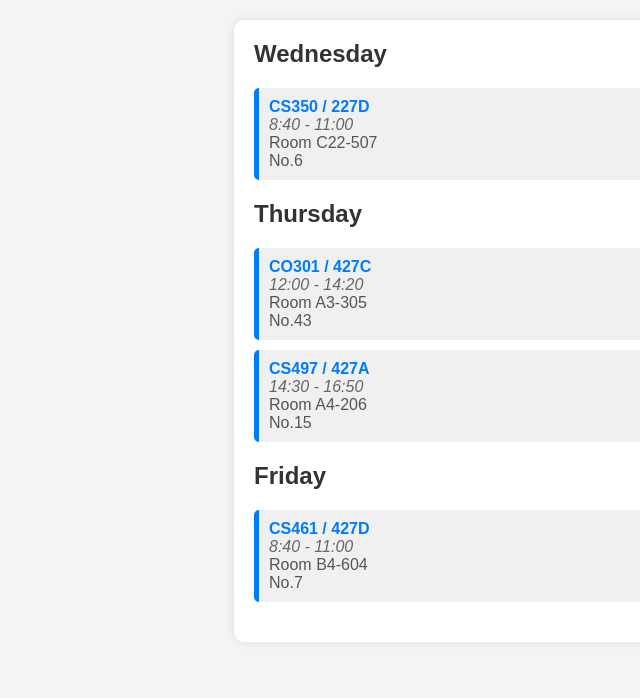
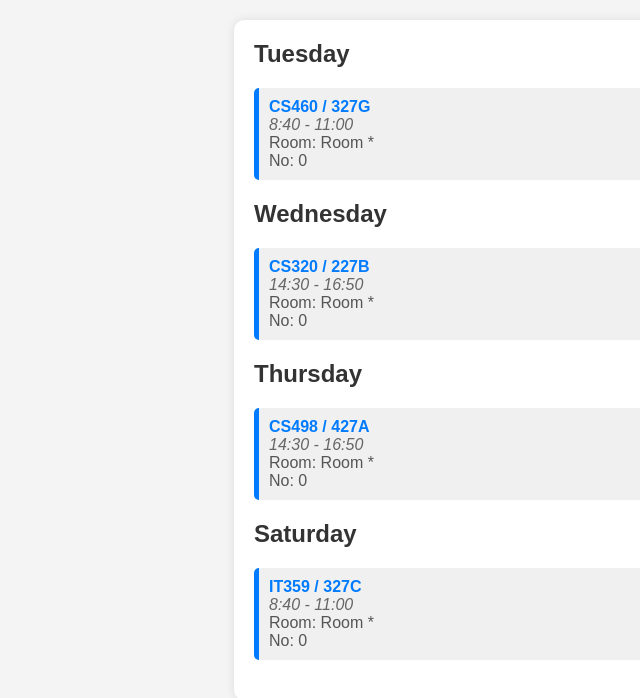
Before and after one commit to JetsadaWijit/schedule, a plain HTML site: page docs/index.html in a window 1280 px wide. Shown: the whole page, without its empty margins (86-726 px from the left). Drawn offline with Linux system fonts and the light colour scheme.

Commit message:
Fix, Create new logic

```diff
--- /dev/null
+++ b/docs/course.json
@@ -0,0 +1,46 @@
+[
+    {
+        "day": "Tuesday",
+        "classes": [
+            {
+                "course": "CS460 / 327G",
+                "time": "8:40 - 11:00",
+                "room": "Room *",
+                "number": 0
+            }
+        ]
+    },
+    {
+        "day": "Wednesday",
+        "classes": [
+            {
+                "course": "CS320 / 227B",
+                "time": "14:30 - 16:50",
+                "room": "Room *",
+                "number": 0
+            }
+        ]
+    },
+    {
+        "day": "Thursday",
+        "classes": [
+            {
+                "course": "CS498 / 427A",
+                "time": "14:30 - 16:50",
+                "room": "Room *",
+                "number": 0
+            }
+        ]
+    },
+    {
+        "day": "Saturday",
+        "classes": [
+            {
+                "course": "IT359 / 327C",
+                "time": "8:40 - 11:00",
+                "room": "Room *",
+                "number": 0
+            }
+        ]
+    }
+]
--- a/docs/index.html
+++ b/docs/index.html
@@ -7,39 +7,9 @@
     <link rel="stylesheet" href="style.css">
 </head>
 <body>
-    <div class="schedule">
-        <div class="day">
-            <h2>Wednesday</h2>
-            <div class="class">
-                <p class="course">CS350 / 227D</p>
-                <p class="time">8:40 - 11:00</p>
-                <p class="room">Room C22-507</p>
-                <p class="number">No.6</p>
-            </div>
-        </div>
-
-        <div class="day">
-            <h2>Thursday</h2>
-            <div class="class">
-                <p class="course">CO301 / 427C</p>
-                <p class="time">12:00 - 14:20</p>
-                <p class="room">Room A3-305</p>
-                <p class="number">No.43</p>
-            </div>
-            <div class="class">
-                <p class="course">CS497 / 427A</p>
-                <p class="time">14:30 - 16:50</p>
-                <p class="room">Room A4-206</p>
-                <p class="number">No.15</p>
-            </div>
-        </div>
-
-        <div class="day">
-            <h2>Friday</h2>
-            <div class="class">
-                <p class="course">CS461 / 427D</p>
-                <p class="time">8:40 - 11:00</p>
-                <p class="room">Room B4-604</p>
-                <p class="number">No.7</p>
-            </div>
-        </
+    <div class="schedule" id="schedule-container">
+        <!-- Classes will be dynamically added here -->
+    </div>
+    <script src="script.js"></script>
+</body>
+</html>
--- /dev/null
+++ b/docs/script.js
@@ -0,0 +1,57 @@
+fetch('course.json')
+    .then(response => {
+        if (!response.ok) {
+            throw new Error(`Failed to fetch data: ${response.statusText}`);
+        }
+        return response.json();
+    })
+    .then(data => {
+        populateSchedule(data);
+    })
+    .catch(error => {
+        console.error('Error fetching course data:', error);
+    });
+
+// Function to populate the schedule
+function populateSchedule(courses) {
+    const scheduleContainer = document.getElementById('schedule-container');
+
+    // Loop through each day in the courses data
+    for (const day of courses) {
+        const dayDiv = document.createElement('div');
+        dayDiv.classList.add('day');
+
+        const dayTitle = document.createElement('h2');
+        dayTitle.textContent = day.day;
+        dayDiv.appendChild(dayTitle);
+
+        for (const course of day.classes) {
+            const classDiv = document.createElement('div');
+            classDiv.classList.add('class');
+
+            const courseName = document.createElement('p');
+            courseName.classList.add('course');
+            courseName.textContent = course.course;
+            classDiv.appendChild(courseName);
+
+            const time = document.createElement('p');
+            time.classList.add('time');
+            time.textContent = course.time;
+            classDiv.appendChild(time);
+
+            const room = document.createElement('p');
+            room.classList.add('room');
+            room.textContent = `Room: ${course.room}`;
+            classDiv.appendChild(room);
+
+            const number = document.createElement('p');
+            number.classList.add('number');
+            number.textContent = `No: ${course.number}`;
+            classDiv.appendChild(number);
+
+            dayDiv.appendChild(classDiv);
+        }
+
+        scheduleContainer.appendChild(dayDiv);
+    }
+}
```
